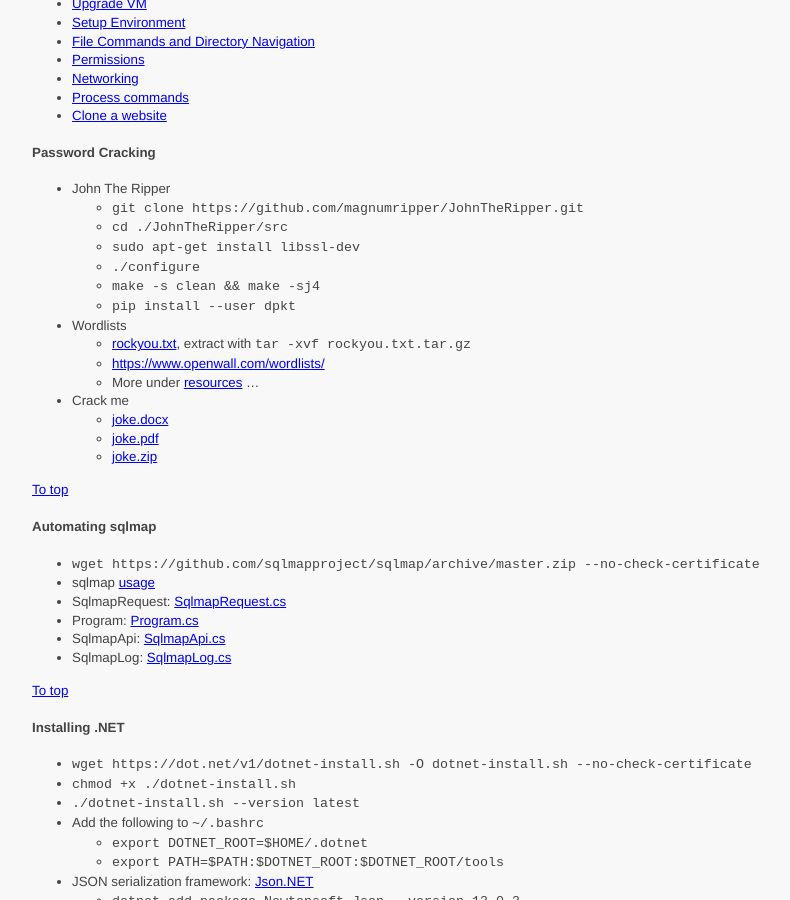
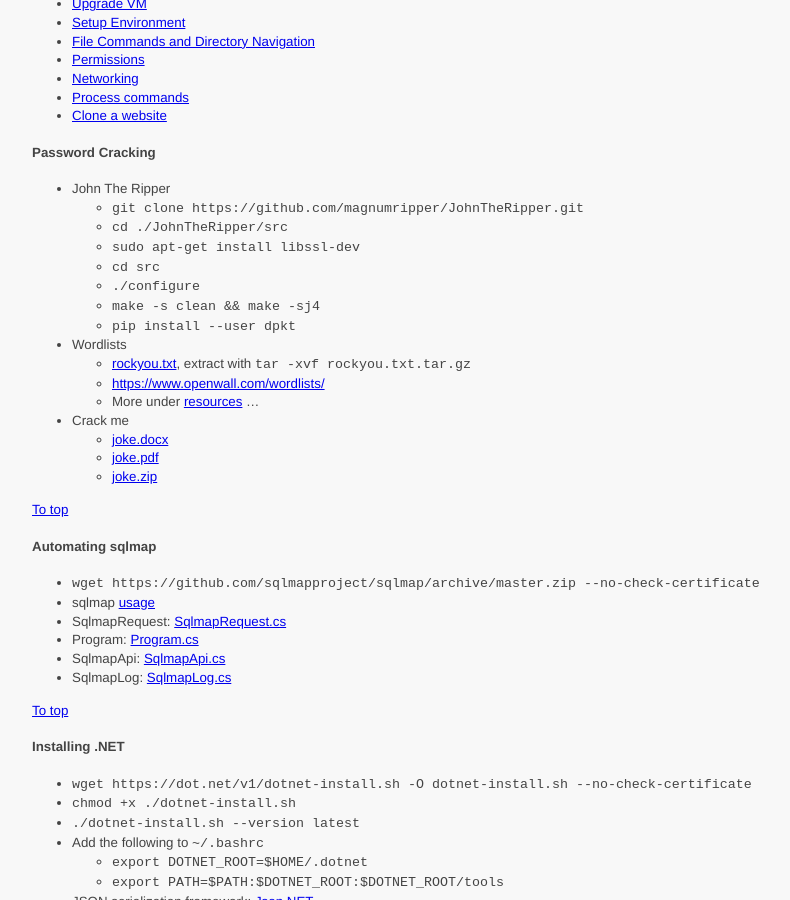
Before and after one commit to ycpcs/cs335-spring2024, a Jekyll site: the page built from notes/index.md, in a window 1280 px wide and 900 px high, scrolled down 376 px. Shown: the whole window, without its empty margins (68-858 px from the left). Built offline with Jekyll 4.4.1, drawn with Linux system fonts in a browser that asks for light colours.

Commit message:
update commands

````diff
--- a/notes/index.md
+++ b/notes/index.md
@@ -33,6 +33,7 @@ This page contains links to notes and code snippets.
   - ```git clone https://github.com/magnumripper/JohnTheRipper.git```
   - ```cd ./JohnTheRipper/src```
   - ```sudo apt-get install libssl-dev```
+  - ```cd src```
   - ```./configure```
   - ``` make -s clean && make -sj4```
   - ``` pip install --user dpkt```
````
